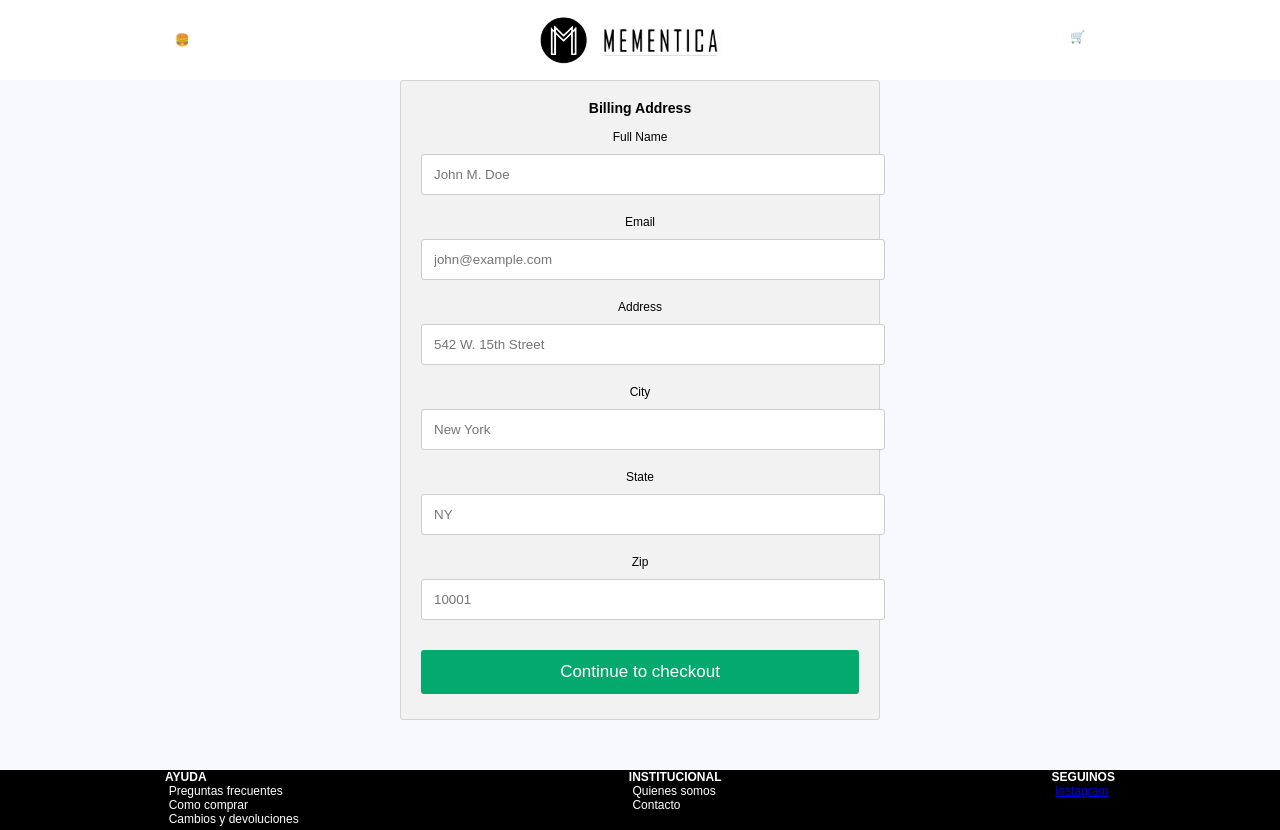
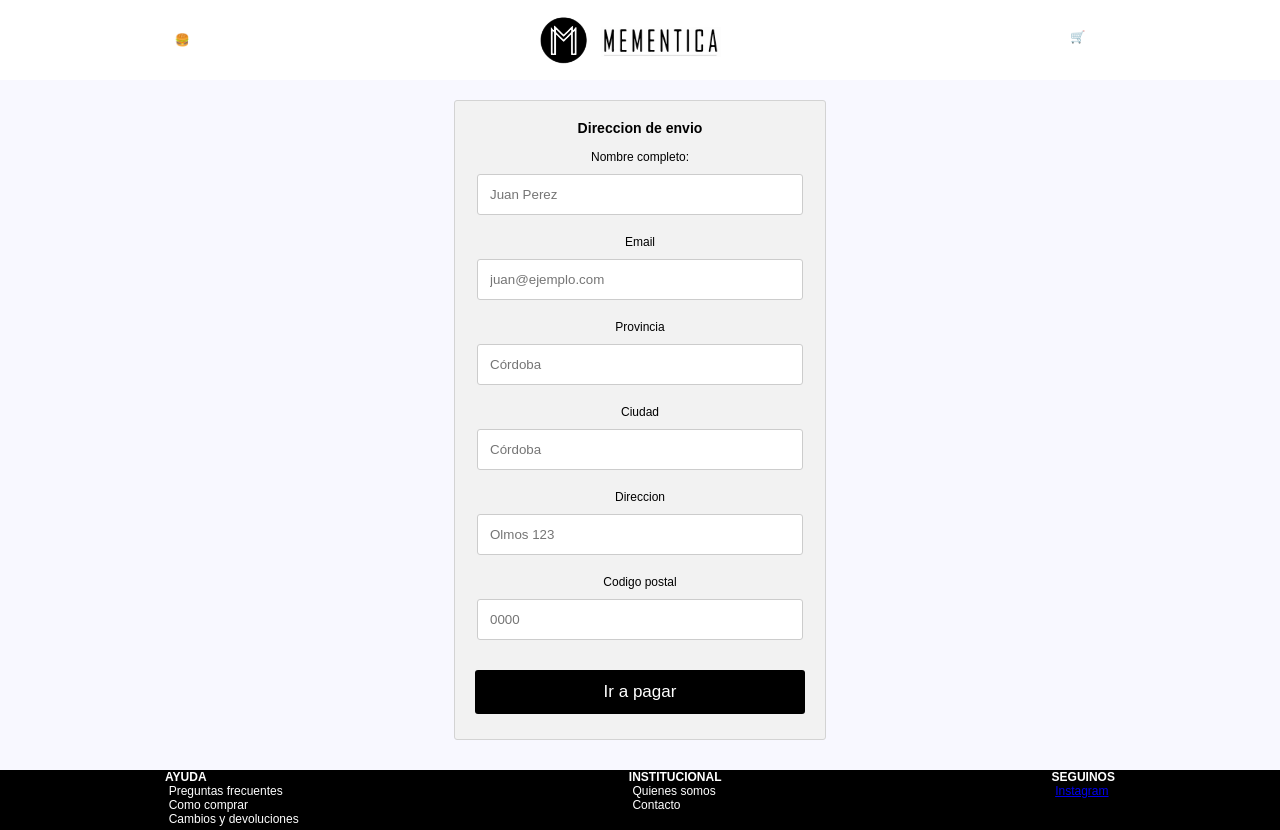
Before and after one commit to F-Scienza/mementica3D, a React (Create React App) app: page /Checkout in a window 1280 px wide. Built offline with nearby package versions, Linux system fonts and the light colour scheme.

Commit message:
formulario submit payment

```diff
--- a/src/Components/AdressForm/AdressForm.css
+++ b/src/Components/AdressForm/AdressForm.css
@@ -32,10 +32,13 @@
 	padding: 5px 20px 15px 20px;
 	border: 1px solid lightgrey;
 	border-radius: 3px;
+	width: 330px;
+	height: auto;
+	margin-top: 20px;
 }
 
 input[type='text'] {
-	width: 100%;
+	width: 300px;
 	margin-bottom: 20px;
 	padding: 12px;
 	border: 1px solid #ccc;
@@ -54,7 +57,7 @@ label {
 }
 
 .btn {
-	background-color: #04aa6d;
+	background-color: black;
 	color: white;
 	padding: 12px;
 	margin: 10px 0;
--- a/src/Components/AdressForm/Index.jsx
+++ b/src/Components/AdressForm/Index.jsx
@@ -6,18 +6,18 @@ function AdressForm() {
 		<div class="row">
 			<div class="col-75">
 				<div class="container">
-					<form action="/action_page.php">
+					<form action="/checkout/payment">
 						<div class="row">
 							<div class="col-50">
-								<h3>Billing Address</h3>
+								<h3>Direccion de envio</h3>
 								<label for="fname">
-									<i class="fa fa-user"></i> Full Name
+									<i class="fa fa-user"></i> Nombre completo:
 								</label>
 								<input
 									type="text"
 									id="fname"
 									name="firstname"
-									placeholder="John M. Doe"
+									placeholder="Juan Perez"
 								/>
 								<label for="email">
 									<i class="fa fa-envelope"></i> Email
@@ -26,50 +26,33 @@ function AdressForm() {
 									type="text"
 									id="email"
 									name="email"
-									placeholder="john@example.com"
+									placeholder="juan@ejemplo.com"
+								/>
+								<label for="state">Provincia</label>
+								<input type="text" id="state" name="state" placeholder="Córdoba" />
+								<label for="city">
+									<i class="fa fa-institution"></i> Ciudad
+								</label>
+								<input
+									type="text"
+									id="city"
+									name="city"
+									placeholder="Córdoba"
 								/>
 								<label for="adr">
-									<i class="fa fa-address-card-o"></i> Address
+									<i class="fa fa-address-card-o"></i> Direccion
 								</label>
 								<input
 									type="text"
 									id="adr"
 									name="address"
-									placeholder="542 W. 15th Street"
+									placeholder="Olmos 123"
 								/>
-								<label for="city">
-									<i class="fa fa-institution"></i> City
-								</label>
-								<input
-									type="text"
-									id="city"
-									name="city"
-									placeholder="New York"
-								/>
-
-								<div class="row">
-									<div class="col-50">
-										<label for="state">State</label>
-										<input
-											type="text"
-											id="state"
-											name="state"
-											placeholder="NY"
-										/>
-									</div>
-									<div class="col-50">
-										<label for="zip">Zip</label>
-										<input
-											type="text"
-											id="zip"
-											name="zip"
-											placeholder="10001"
-										/>
-									</div>
-								</div>
+								<label for="zip">Codigo postal</label>
+								<input type="text" id="zip" name="zip" placeholder="0000" />
 							</div>
 						</div>
-						<input type="submit" value="Continue to checkout" class="btn" />
+						<input type="submit" value="Ir a pagar" class="btn" />
 					</form>
 				</div>
 			</div>
--- a/src/Components/Footer/Footer.css
+++ b/src/Components/Footer/Footer.css
@@ -1,5 +1,5 @@
 .footer-container{
-    margin-top: 50px;
+    margin-top: 30px;
     display: flex;
     flex-wrap: wrap;
     justify-content: space-around;
--- /dev/null
+++ b/src/Containers/Payment/index.jsx
@@ -0,0 +1,10 @@
+import React from 'react';
+function Payment() {
+    return (
+        <>
+            <h1>payment</h1>
+        </>
+    );
+}
+
+export {Payment};
--- a/src/Routes/App.jsx
+++ b/src/Routes/App.jsx
@@ -9,7 +9,7 @@ import { Footer } from '../Components/Footer'
 import { NotFound }  from '../Containers/NotFound';
 import { ProductList } from '../Containers/ProductList'
 import { Checkout } from '../Containers/Checkout'
-
+import {Payment} from '../Containers/Payment'
 function App() {
 	const initialState = useInitialState()
     return (
@@ -18,11 +18,12 @@ function App() {
 					<Header />
 					<Routes>
 						<Route exact path="/" element={<Home />} />
-						<Route exact path="/Cart" element={<Cart />} />
 						<Route path="*" element={<NotFound />} />
 						<Route path="/ProductList" element={<ProductList />} />
 						<Route path="/ProductList/:type" element={<ProductList />} />
-						<Route path="/Checkout" element={<Checkout />} />
+						<Route exact path="/Cart" element={<Cart />} />
+						<Route exact path="/Checkout" element={<Checkout />} />
+						<Route exact path="/Checkout/Payment" element= {<Payment/>}/>
 						{/*
 						<Route path='/Login' element={<Loguin/>}/>
 						<Route path='/MoldesResina' element={<Resina />}/>
```
Also changed, not shown: src/Containers/Payment/Payment.css (added).
